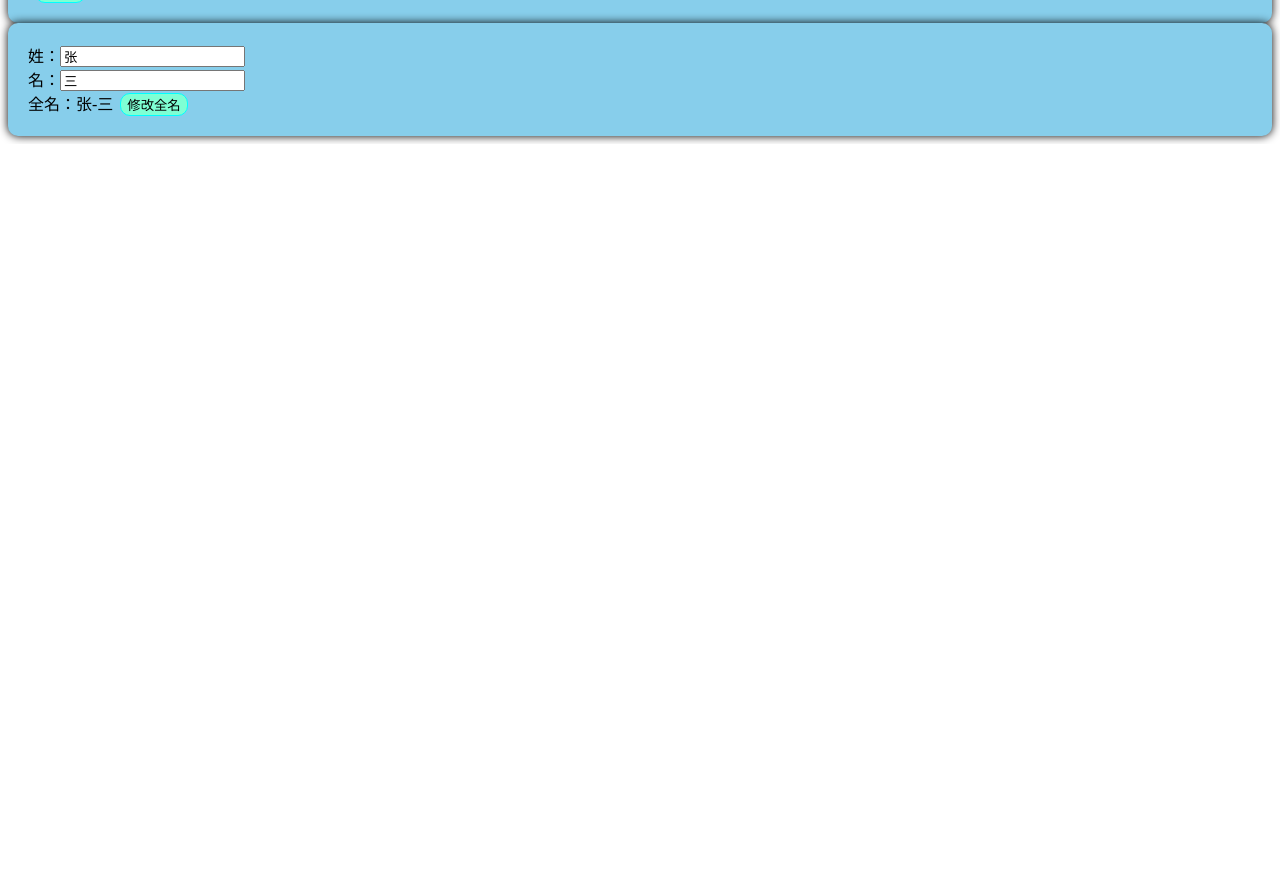
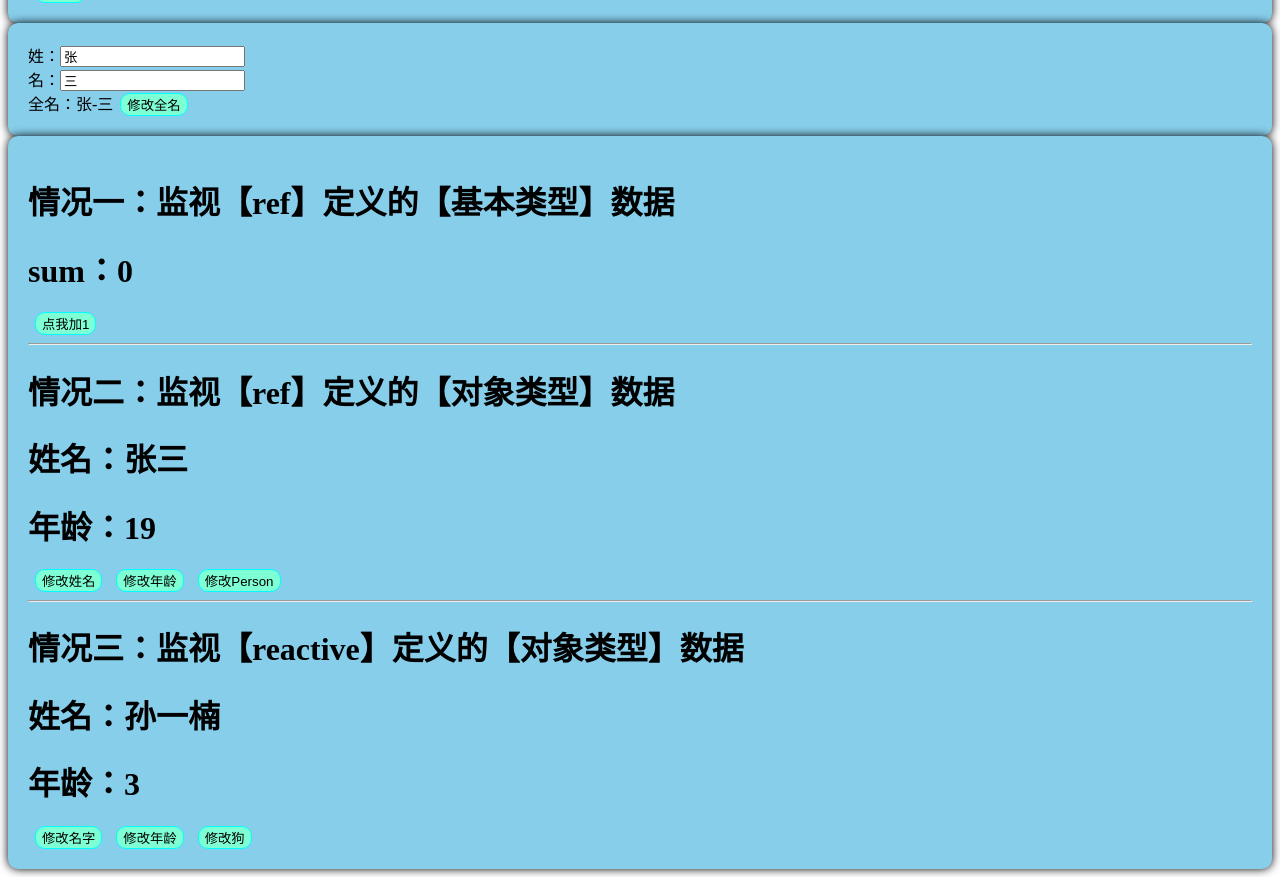
Before and after one commit to gothetop/gothetop, a Vue app: page / in a window 1280 px wide. Shown: the part 1020-1897 px from the top of the page. Before the commit the page ends 1164 px from the top, so only its background shows below. Built offline with nearby package versions, Linux system fonts and the light colour scheme.

Commit message:
学习了watch监视的三种情况 ref监视基本数据类型 ref监视对象数据类型 reactive监视对象数据类型

```diff
--- a/src/App.vue
+++ b/src/App.vue
@@ -5,6 +5,7 @@
   <Car/>
   <Games/>
   <Input_name/>
+  <Watch_text/>
 </template>
 
 <script lang="ts">
@@ -14,10 +15,11 @@ import Dog from './components/dog.vue'
 import Car from "@/components/car.vue";
 import Games from "@/components/games.vue";
 import Input_name from "@/components/input_name.vue";
+import Watch_text from "@/components/watch_text.vue";
 
 export default {
   name: "App",
-  components: {Person, Dog, Car, Games, Input_name}
+  components: {Person, Dog, Car, Games, Input_name, Watch_text}
   // 组件的名字
 }
 </script>
--- a/src/components/watch_text.vue
+++ b/src/components/watch_text.vue
@@ -1,16 +1,118 @@
 <script setup lang="ts" name="WatchText">
-import {ref} from "vue";
+import {ref, watch, reactive} from "vue";
 
 // 数据
+let sum = ref(0);
+let Person = ref({
+  name: "张三",
+  age: 19
+});
+let Dog = reactive({
+  name: "孙一楠",
+  age: 3
+})
+
+// 方法
+function changeSum() {
+  sum.value += 1;
+}
+
+function changeName() {
+  Person.value.name += "~";
+}
+
+function changeAge() {
+  Person.value.age += 1;
+}
+
+function changePerson() {
+  Person.value = {
+    name: "李四",
+    age: 19
+  }
+}
+
+function changeDogName () {
+  Dog.name += "~";
+}
+
+function changeDogAge() {
+  Dog.age += 1;
+}
+
+function  changeDog() {
+  Object.assign(Dog, {name: "大黄", age: 3});
+}
+// 监视ref类型的数据
+const stopwatch = watch(sum, (newVal, oldVal) => {  // 这里会有两个参数，一个代表旧的值，一个代表变化之后新的值
+  console.log("sum加1  " + oldVal + "->" + newVal);
+  if (newVal >= 10) {
+    stopwatch();  // 该函数会终止这个监听，当执行该行函数后，这个监视就会被停止
+  }
+})
+
+// 监视ref定义的对象类型的数据
+// watch的第一个参数是：被监视的数据
+// watch的第二个参数是：监视的回调函数
+// watch的第三个参数是：配置对象 (deep、immediate等等、)  这个immediate其实类似于 do...while  先执行一次回调函数再监视
+const stopwatch_1 = watch(Person, (newVal, oldValue) => {   // 在某些情况下我们只需要一个新的值 newVal
+  console.log("Person改变了！" + newVal + "->" + oldValue);
+},{deep: true});  // 这个deep是 是否开启深度监视
+                          // 如果不开启深度监视，它监视不到这个对象属性的改变，只有这个对象的地址改变时才能监视的到
+                          // 开启深度监视之后，再对象属性改变的时候也会触发监视效果
+
+// 监视reactive定义的对象类型的数据
+// reactive默认自动开始了深度检测，所以不需要开启这个deep
+// 注意reactive改变不会改变对象的地址
+const stopwatch_2 = watch(Dog, (newVal, oldVal) => {
+  console.log("Dog改变了！" + newVal + "->" + oldVal);
+});
 
 </script>
 
 <template>
 <div class="watch_text">
-
+  <h1>情况一：监视【ref】定义的【基本类型】数据</h1>
+  <h1>sum：{{sum}}</h1>
+  <button @click="changeSum">点我加1</button>
+  <hr/>
+  <h1>情况二：监视【ref】定义的【对象类型】数据</h1>
+  <h1>姓名：{{Person.name}}</h1>
+  <h1>年龄：{{Person.age}}</h1>
+  <button @click='changeName'>修改姓名</button>
+  <button @click="changeAge">修改年龄</button>
+  <button @click="changePerson">修改Person</button>
+  <hr/>
+  <h1>情况三：监视【reactive】定义的【对象类型】数据</h1>
+  <h1>姓名：{{Dog.name}}</h1>
+  <h1>年龄：{{Dog.age}}</h1>
+  <button @click="changeDogName">修改名字</button>
+  <button @click="changeDogAge">修改年龄</button>
+  <button @click="changeDog">修改狗</button>
 </div>
 </template>
 
 <style scoped>
+.watch_text {
+  background-color: skyblue;
+  box-shadow: 0 0 10px;
+  border-radius: 10px;
+  padding: 20px;
+}
 
+.watch_text button {
+  cursor: pointer;
+  margin: 0 7px;
+  border-radius: 10px;
+  background-color: aquamarine;
+  border: 1px solid aqua;
+  transition: transform 0.5s ease-in-out; /* 添加 transform 过渡效果 */
+  transform: scale(1);
+}
+
+.watch_text button:hover{
+  background-color: aqua;
+  transform: scale(1.1);
+  color: white;
+}
 </style>
```
